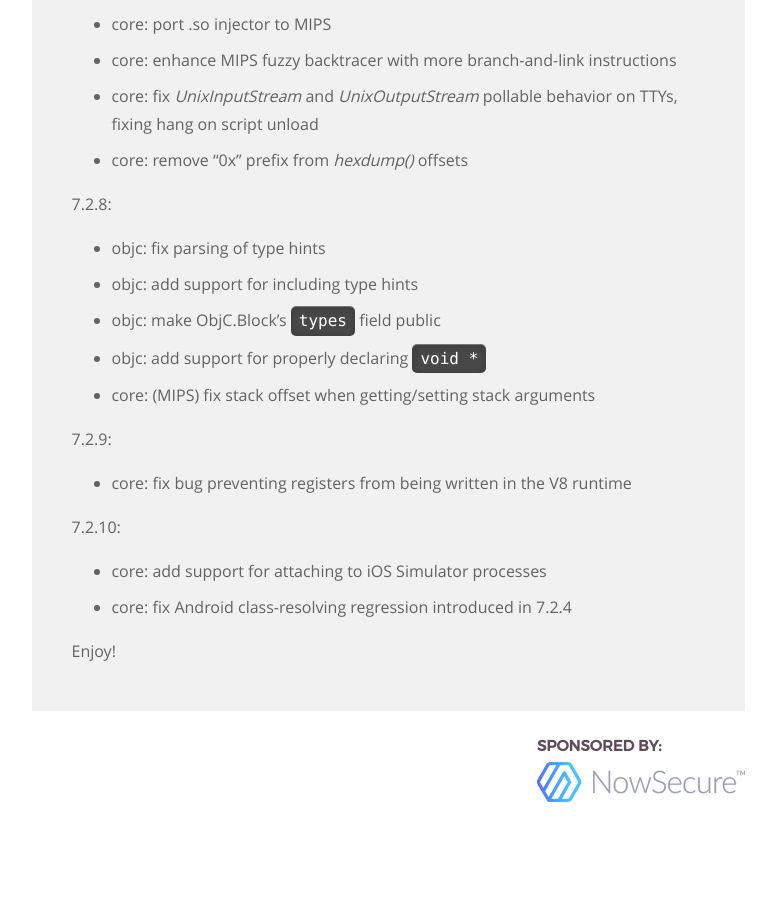
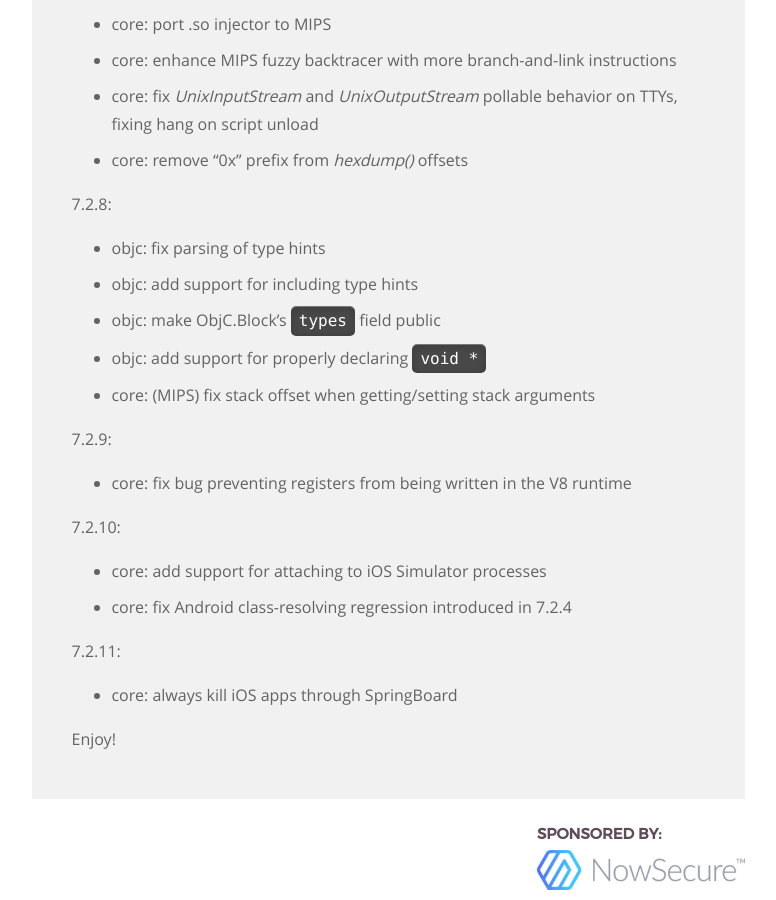
Before and after one commit to frida/frida-website, a Jekyll site: the page built from _posts/2016-06-02-frida-7-2-released.markdown, in a window 1280 px wide and 900 px high, scrolled down 4109 px. Shown: the whole window, without its empty margins (364-1140 px from the left). Built offline with Jekyll 4.4.1, drawn with Linux system fonts in a browser that asks for light colours; before the commit the page ends 4921 px from its top, so only the background shows below that.

Commit message:
Add release notes for 7.2.11

```diff
--- a/_posts/2016-06-02-frida-7-2-released.markdown
+++ b/_posts/2016-06-02-frida-7-2-released.markdown
@@ -183,4 +183,8 @@ So in closing, let's summarize the changes:
 - core: add support for attaching to iOS Simulator processes
 - core: fix Android class-resolving regression introduced in 7.2.4
 
+7.2.11:
+
+- core: always kill iOS apps through SpringBoard
+
 Enjoy!
```
